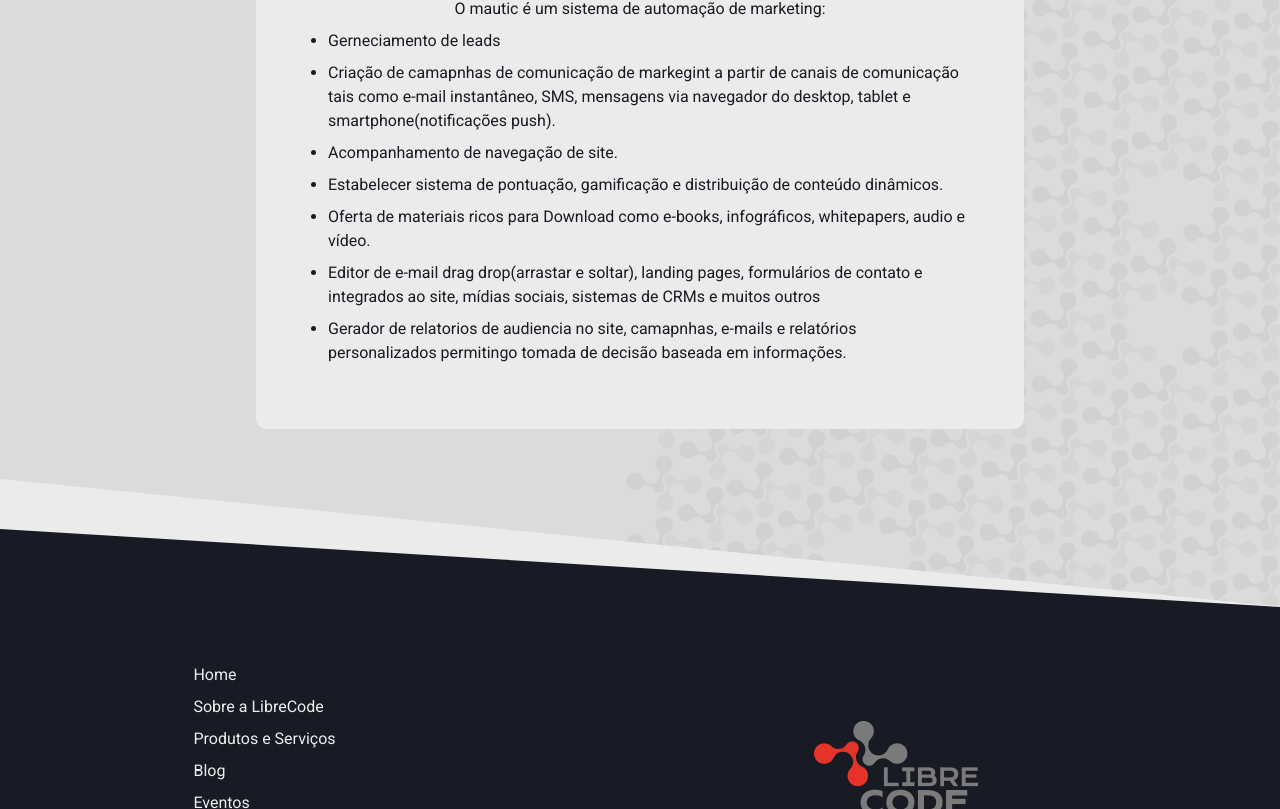
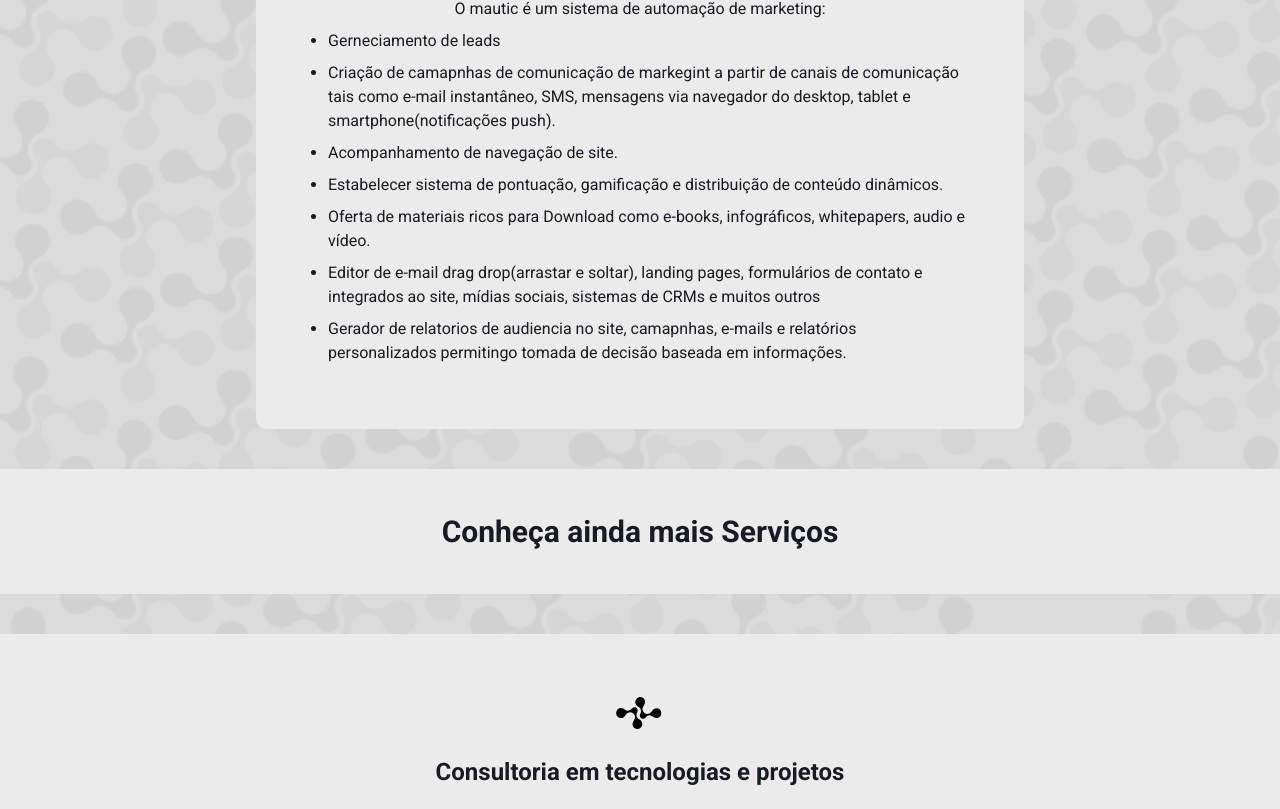
Before and after one commit to LibreCodeCoop/site, a Next.js app: page /products-and-services/services in a window 1280 px wide. Shown: the part 1991-2800 px from the top of the page. Built offline with nearby package versions, Linux system fonts and the light colour scheme.

Commit message:
add more services

```diff
--- a/src/pages/products-and-services/services.tsx
+++ b/src/pages/products-and-services/services.tsx
@@ -19,6 +19,8 @@ interface IContent {
   callServices: string;
   description: string;
   services: IServices[];
+  callMoreServices: string;
+  moreServices: IServices[];
 }
 
 interface IServices {
@@ -113,6 +115,43 @@ export default function Services({ data }: ServicesProps) {
           )}
         </Flex>
       ))}
+      <Text
+        bg="gray.50"
+        w="full"
+        p="10"
+        textAlign="center"
+        fontWeight="bold"
+        fontSize="3xl"
+      >
+        {data.callMoreServices}
+      </Text>
+      {data.moreServices.map((service, index) => (
+        <Flex
+          justify="center"
+          align="center"
+          bg="gray.50"
+          m="10"
+          p="14"
+          w="full"
+          direction="column"
+          key={`${service.title}-${index}`}
+        >
+          <Icon as={LibreCodeDarkIcon} fontSize="5xl" />
+          <Text fontWeight="bold" my="4" fontSize={["xl", "2xl"]}>
+            {service.title}
+          </Text>
+          <Text m="2">{service.description}</Text>
+          {service.features && (
+            <UnorderedList>
+              {service.features.map((feature, index) => (
+                <ListItem my="2" key={`${feature}-${index}`}>
+                  {feature}
+                </ListItem>
+              ))}
+            </UnorderedList>
+          )}
+        </Flex>
+      ))}
     </Flex>
   );
 }
```
